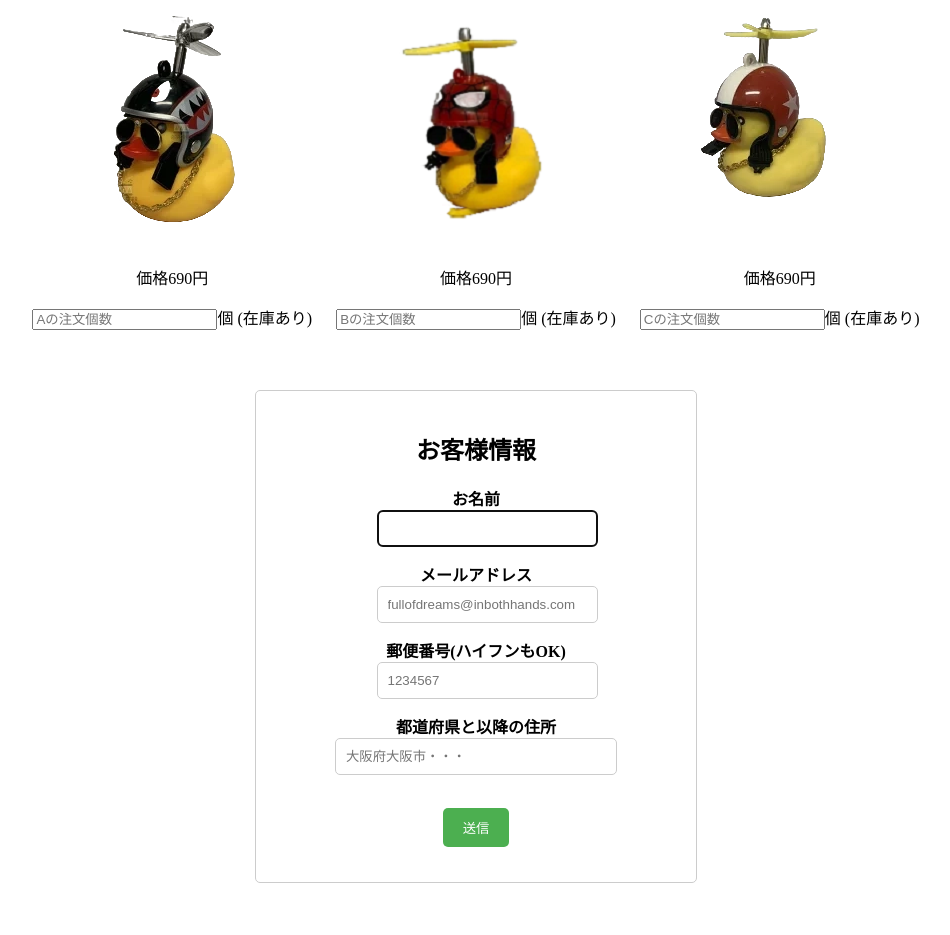
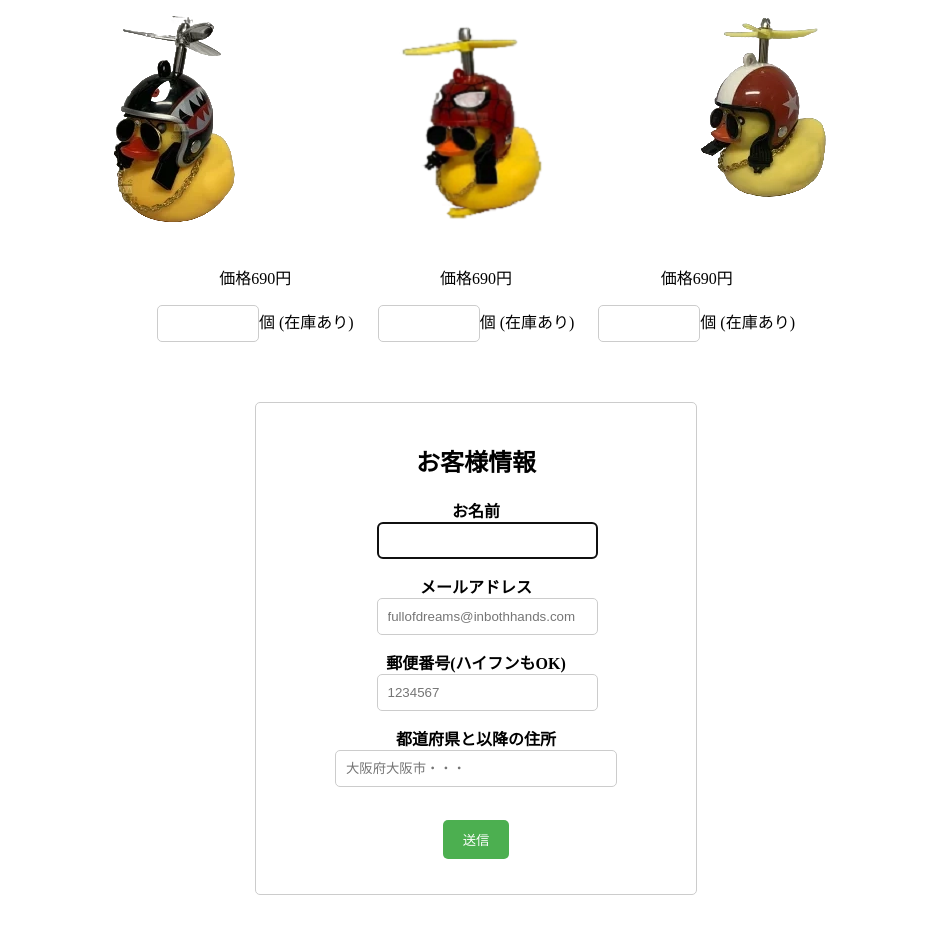
Before and after one commit to yamasakiyamasaki/A-team, a PHP site: page / in a window 1280 px wide. Shown: the part 319-1254 px from the top of the page, without its empty margins (164-1114 px from the left). Run offline with PHP 8.4, Linux system fonts and the light colour scheme; data comes from the database, SQL or seed files in the repository; some libraries are stand-ins or nearby versions.

Commit message:
フィードバック修正

```diff
--- a/index.php
+++ b/index.php
@@ -10,7 +10,6 @@
     <link rel="stylesheet" href="style.css">
 </head>
 <body>
-    <!-- アヒルショップ -->
     <header class="ue">
         <img src="img/ahiruicon.png" alt="Image" style="width:150px;"0. >
         <p class="headtext">アヒル隊長が自転車用パフホーンになって登場！
@@ -68,7 +67,7 @@
                     <p>価格690円</p>
                     <?php
                     if ($itemA_stock > 0) {
-                        echo '<input type="number" min="0" name="itemA" class="" placeholder="Aの注文個数">個 (在庫あり)';
+                        echo '<input type="number" min="0" max="' . $itemA_stock . '" name="itemA" class="" placeholder="">個 (在庫あり)';
                     } else {
                         echo 'Aの商品は在庫切れです。';
                     }
@@ -78,7 +77,7 @@
                     <p>価格690円</p>
                     <?php
                     if ($itemB_stock > 0) {
-                        echo '<input type="number" min="0" name="itemB" class="" placeholder="Bの注文個数">個 (在庫あり)';
+                        echo '<input type="number" min="0" max="' . $itemB_stock . '" name="itemB" class="" placeholder="">個 (在庫あり)';
                     } else {
                         echo 'Bの商品は在庫切れです。';
                     }
@@ -88,10 +87,11 @@
                     <p>価格690円</p>
                     <?php
                     if ($itemC_stock > 0) {
-                        echo '<input type="number" min="0" name="itemC" class="" placeholder="Cの注文個数">個 (在庫あり)';
+                        echo '<input type="number" min="0" max="' . $itemC_stock . '" name="itemC" class="" placeholder="">個 (在庫あり)';
                     } else {
                         echo 'Cの商品は在庫切れです。';
                     }
+
                     ?>
                 </div>
 
--- a/style.css
+++ b/style.css
@@ -59,7 +59,12 @@ header {
 	display: flex;
 	justify-content: space-between;
 	}
-
+.ordernumber input{
+	width: 80px;
+	padding: 10px;
+	border: 1px solid #ccc;
+	border-radius: 5px;
+}
 
 	/* お問い合わせフォーム */
 .contact-form {
```
